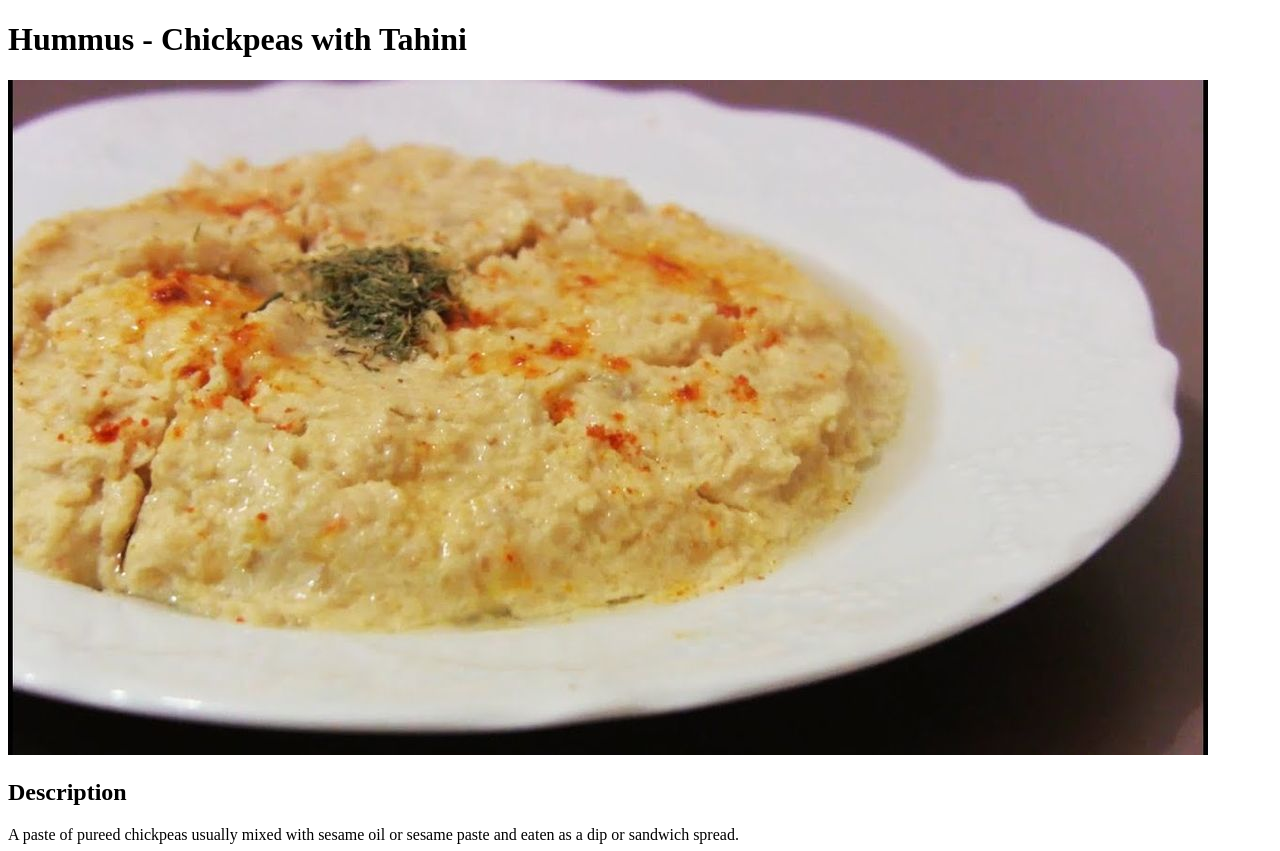
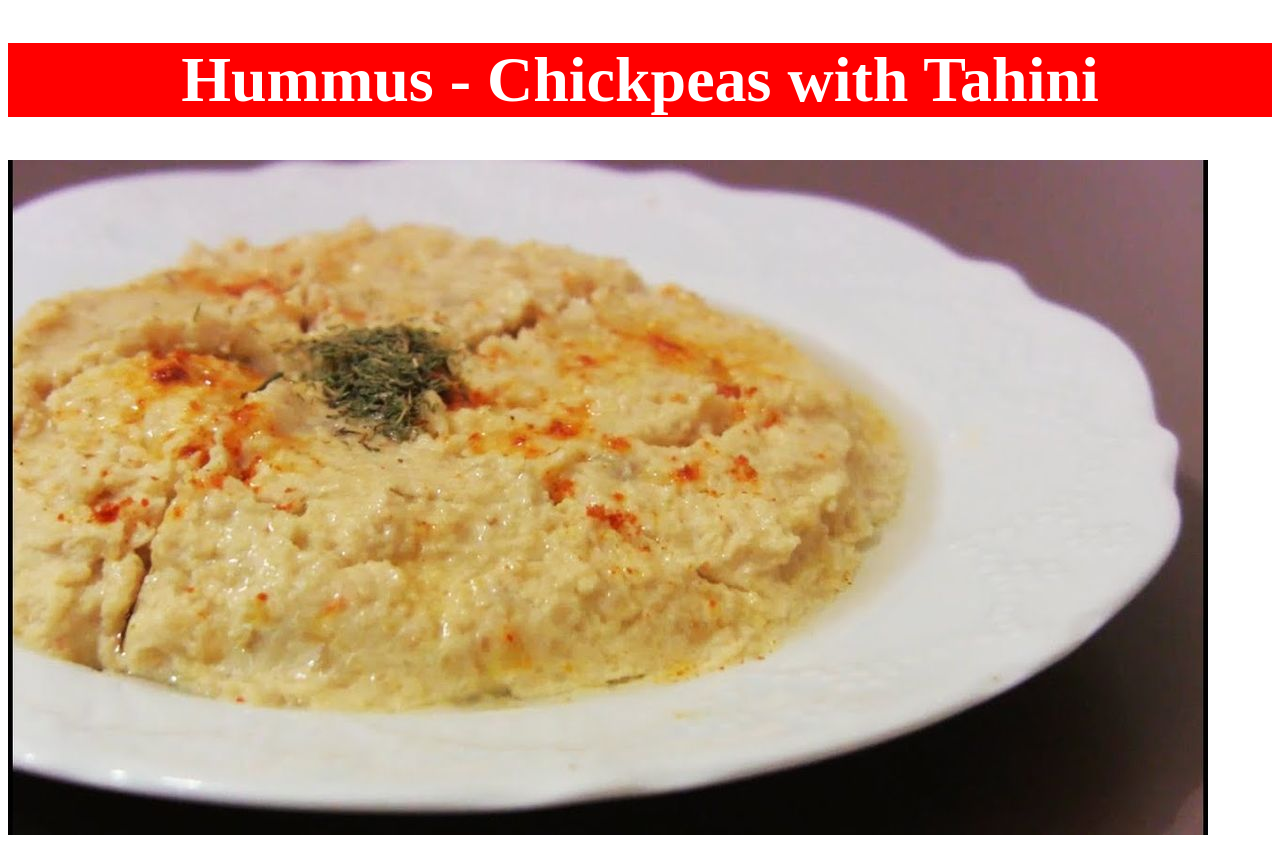
Before and after one commit to Eluented/odin-recipes, a plain HTML site: page recipes/hummus.html in a window 1280 px wide. Shown: the top 851 px of the page. Drawn offline with Linux system fonts and the light colour scheme.

Commit message:
Added some colour to the hummus recipe website using the external, internal and inline method using CSS skills

```diff
--- /dev/null
+++ b/CSS/styles.css
@@ -0,0 +1,8 @@
+
+.joe {
+background-color:red;
+color: white;
+font-size: 32px;
+text-align: center;
+font-weight: bold;
+}
--- a/recipes/hummus.html
+++ b/recipes/hummus.html
@@ -3,16 +3,28 @@
     <head>
         <meta charset = "UTF-8">
         <title> Hummus </title>
+        <link rel="stylesheet" href="../CSS/styles.css">
     </head>
 
-    <h1> Hummus - Chickpeas with Tahini</h1>
+    <head>
+      <style>
+        h2 {
+          color: white;
+          background-color: green;
+          font-size:18px;
+        }
+      </style>
+    </head>
+    <div class="joe">
+      <h1> Hummus - Chickpeas with Tahini</h1>
+    </div>
     <img src="hummus.jpg" alt="Pictuere of a delicious hummus">
     <h2> Description </h2>
-    <p> A paste of pureed chickpeas usually mixed with sesame oil or sesame paste and eaten as a dip or sandwich spread.</p>
+    <p style="color:black; background-color: orange; font-size: 18px;"> A paste of pureed chickpeas usually mixed with sesame oil or sesame paste and eaten as a dip or sandwich spread.</p>
 
 
     <h2> Ingredients</h2>
-    <ul>
+    <ul style="color:black; background-color: orange; font-size: 18px">
         <li>2 cups drained well-cooked or canned chickpeas, liquid reserved</li>
         <li>1/2 cups tahini (sesame paste)</li>
         <li>1/4 cups extra-virgin olive oil, also oil for the drizzling</li>
@@ -22,6 +34,7 @@
         <li>Juice of 1 lemon, plus more as needed</li>
         <li>Chopped fresh parsley leaves for garnish</li>
     <ul>
+
     <body>
     <h2>Steps</h2>
 
```
